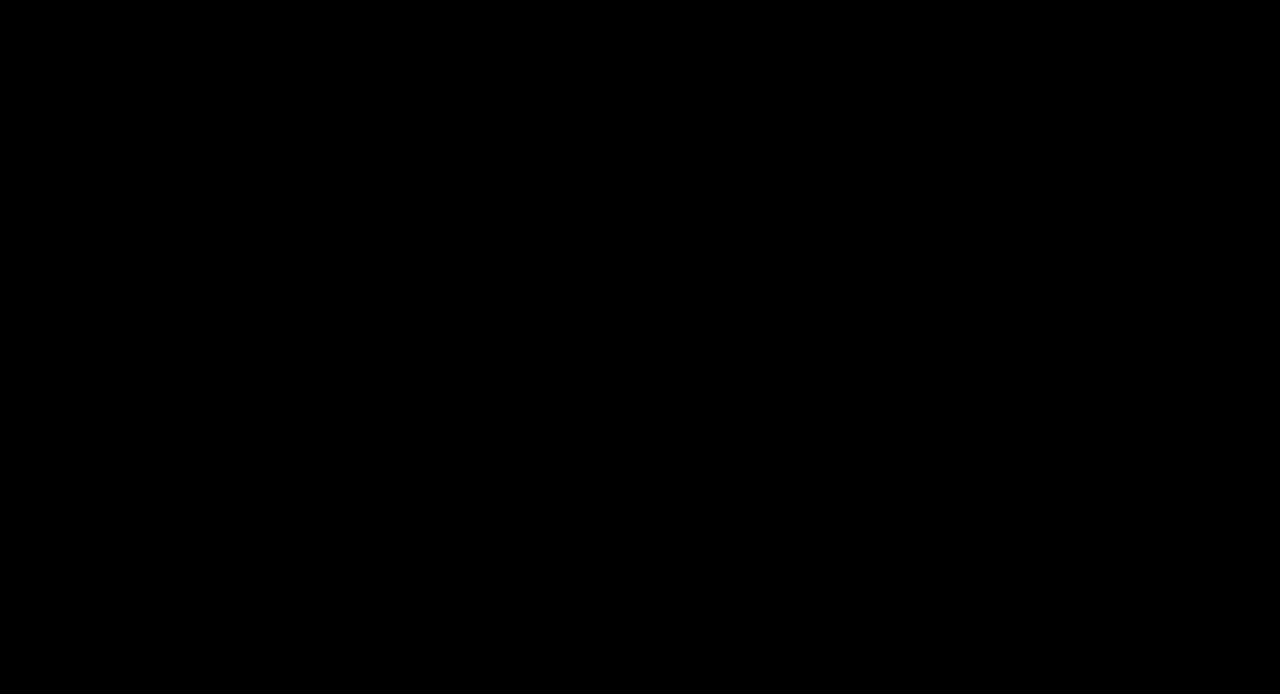
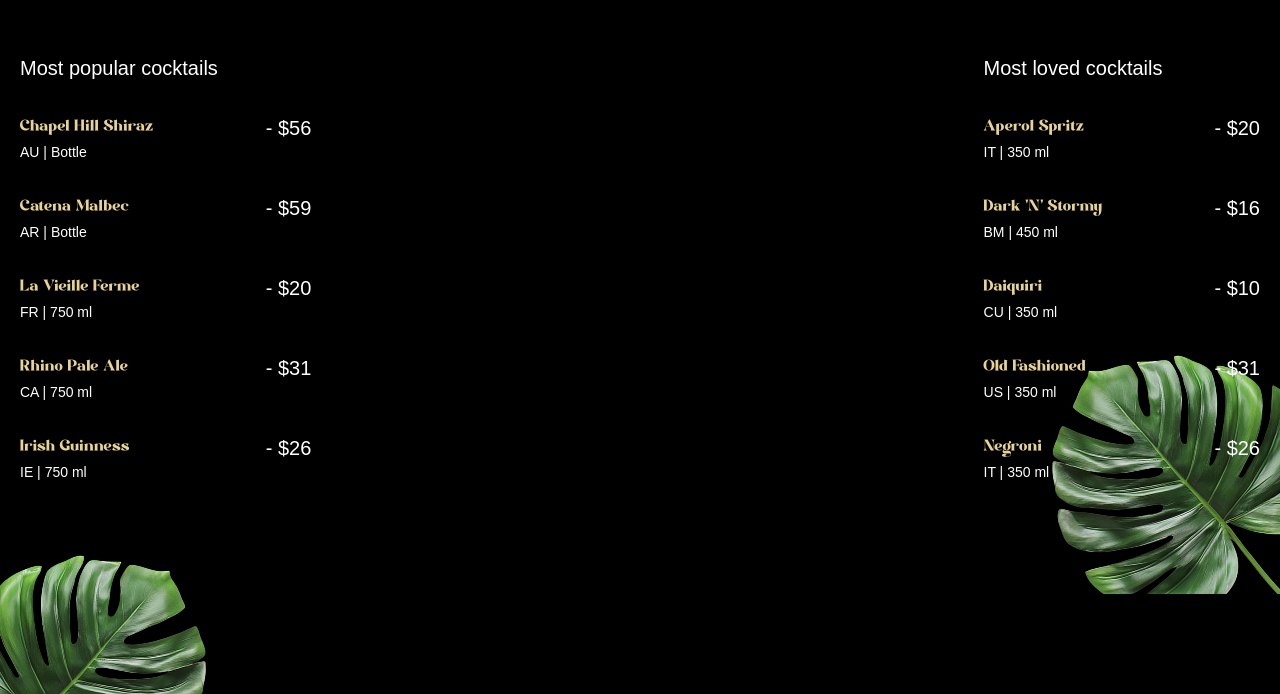
Before and after one commit to meriem-dev-esi/gsap_coctail, a React (Vite) app: page / in a window 1280 px wide. Shown: the part 906-1600 px from the top of the page. Built offline with nearby package versions, Linux system fonts and the light colour scheme; a web font is replaced by a local one.

Commit message:
implement Cocktails Section

```diff
--- a/src/App.jsx
+++ b/src/App.jsx
@@ -2,6 +2,7 @@
 import { ScrollTrigger, SplitText } from "gsap/all";
 import Navbar from './components/Navbar.jsx'
 import Hero from './components/Hero.jsx'
+import Cocktails from './components/Cocktails.jsx'
 
 gsap.registerPlugin(ScrollTrigger, SplitText);
 
@@ -10,7 +11,7 @@
         <main>
             <Navbar />
             <Hero />
-
+            <Cocktails />
         </main>
     )
 }
--- /dev/null
+++ b/src/components/Cocktails.jsx
@@ -0,0 +1,68 @@
+import React from 'react'
+import { cocktailLists1, cocktailLists2 } from '../constants/index.js'
+import { useGSAP } from '@gsap/react'
+import gsap from 'gsap'
+
+const Cocktails = () => {
+    useGSAP(() => {
+        const parallaxTimeline = gsap.timeline({
+            scrollTrigger: {
+                trigger: '#cocktails',
+                start: 'top bottom',
+                end: 'bottom top',
+                scrub: true,
+            }
+        });
+
+        parallaxTimeline
+            .from('#c-left-leaf', {
+                y: 100,
+                ease: 'none',
+            })
+            .from('#c-right-leaf', {
+                y: -100,
+                ease: 'none',
+            });
+    });
+
+    return (
+        <section id="cocktails">
+            <img src="/images/cocktail-left-leaf.png" alt="l-leaf" id="c-left-leaf"/>
+            <img src="/images/cocktail-right-leaf.png" alt="r-leaf" id="c-right-leaf"/>
+
+            <div className="list">
+                <div className="popular">
+                    <h2>Most popular cocktails</h2>
+                    <ul>
+                        {cocktailLists1.map((drink) => (
+                            <li key={drink.name}>
+                                <div className="md:me-28">
+                                    <h3>{drink.name}</h3>
+                                    <p>{drink.country} | {drink.detail}</p>
+                                </div>
+                                <span>- {drink.price}</span>
+                            </li>
+                        ))}
+                    </ul>
+                </div>
+
+                <div className="loved">
+                    <h2>Most loved cocktails</h2>
+                    <ul>
+                        {cocktailLists2.map((drink) => (
+                            <li key={drink.name}>
+                                <div className="md:me-28">
+                                    <h3>{drink.name}</h3>
+                                    <p>{drink.country} | {drink.detail}</p>
+                                </div>
+                                <span>- {drink.price}</span>
+                            </li>
+                        ))}
+                    </ul>
+                </div>
+            </div>
+        </section>
+    )
+}
+
+export default Cocktails
--- a/src/constants/index.js
+++ b/src/constants/index.js
@@ -4,3 +4,72 @@
     { id: 'The Art', title: 'The Art' },
     { id: 'contact', title: 'Contact Us' },
 ];
+
+export const cocktailLists1 = [
+    {
+        name: "Chapel Hill Shiraz",
+        country: "AU",
+        detail: "Bottle",
+        price: "$56",
+    },
+    {
+        name: "Catena Malbec",
+        country: "AR",
+        detail: "Bottle",
+        price: "$59",
+    },
+    {
+        name: "La Vieille Ferme",
+        country: "FR",
+        detail: "750 ml",
+        price: "$20",
+    },
+    {
+        name: "Rhino Pale Ale",
+        country: "CA",
+        detail: "750 ml",
+        price: "$31",
+    },
+    {
+        name: "Irish Guinness",
+        country: "IE",
+        detail: "750 ml",
+        price: "$26",
+    },
+];
+
+export const cocktailLists2 = [
+    {
+        name: "Aperol Spritz",
+        country: "IT",
+        detail: "350 ml",
+        price: "$20",
+    },
+    {
+        name: "Dark 'N' Stormy",
+        country: "BM",
+        detail: "450 ml",
+        price: "$16",
+    },
+    {
+        name: "Daiquiri",
+        country: "CU",
+        detail: "350 ml",
+        price: "$10",
+    },
+    {
+        name: "Old Fashioned",
+        country: "US",
+        detail: "350 ml",
+        price: "$31",
+    },
+    {
+        name: "Negroni",
+        country: "IT",
+        detail: "350 ml",
+        price: "$26",
+    },
+];
+
+// Alias for backwards compatibility if referenced as cocktailLists
+export const cocktailLists = cocktailLists1;
```
